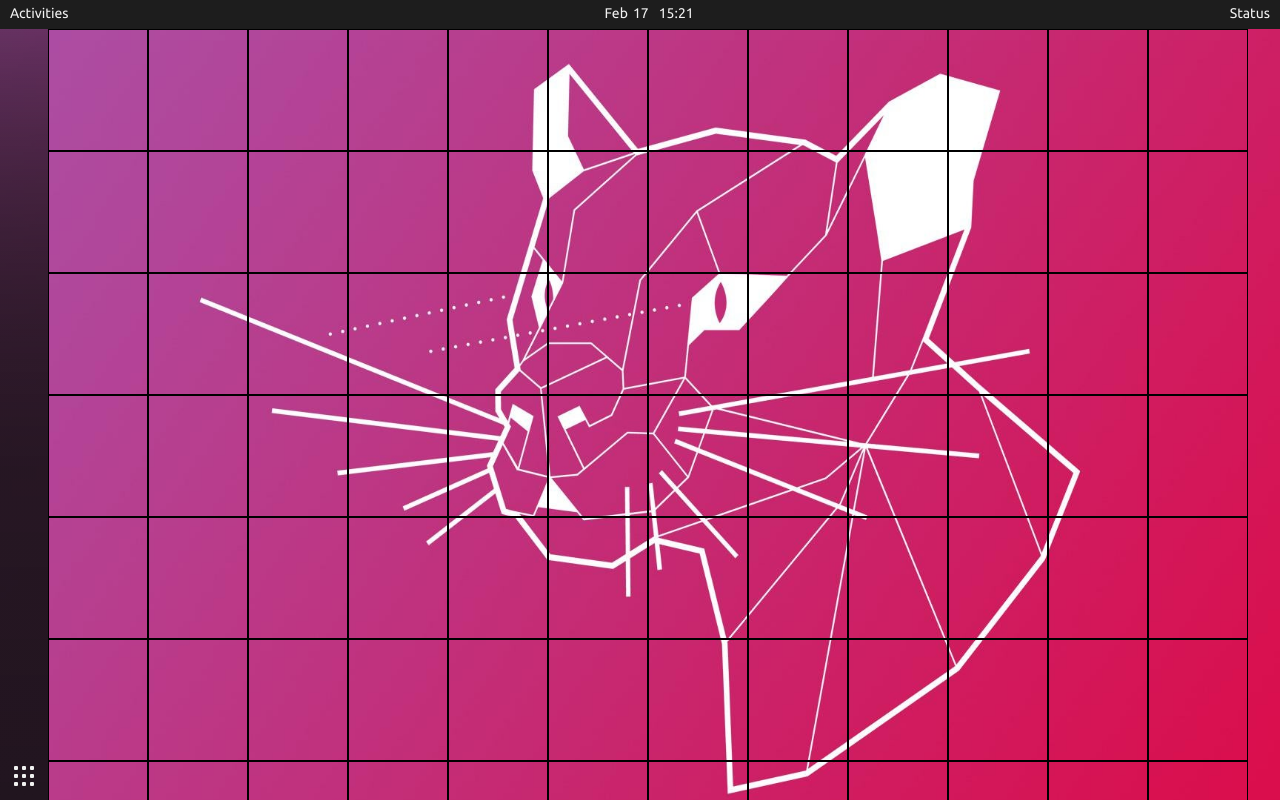
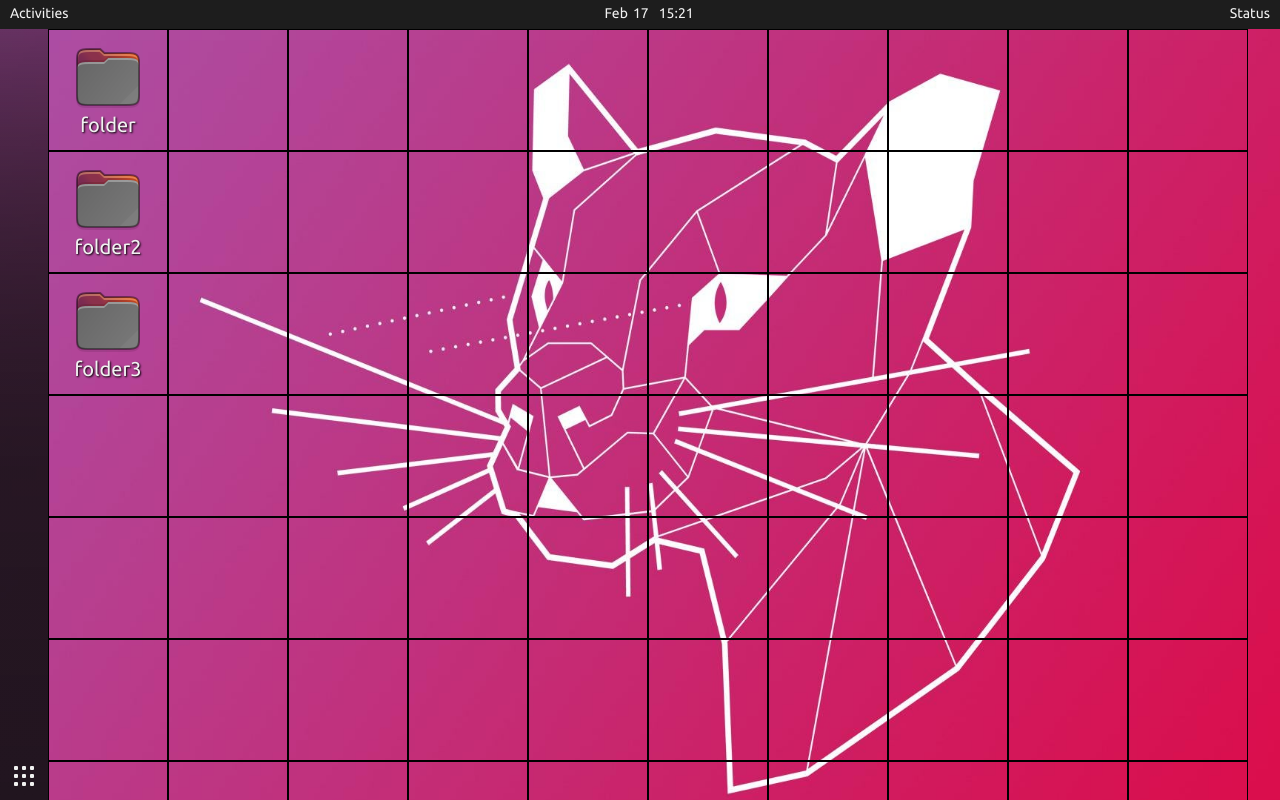
Before and after one commit to Coremotor/linux, a React (Create React App) app: page / in a window 1280 px wide. Built offline with nearby package versions, Linux system fonts and the light colour scheme.

Commit message:
add desktop grid

```diff
--- a/src/components/desktop/index.tsx
+++ b/src/components/desktop/index.tsx
@@ -1,14 +1,33 @@
 import styled from 'styled-components'
 import React, { useEffect, useState } from 'react'
-import { Item, makeGrid, sortList } from 'helpers/buildDesktop'
+import { Item, createGrid, sortList } from 'helpers/buildDesktop'
+import Folder from 'components/folder'
+
+const initialState = [
+	{
+		id: `id${0}`,
+		order: 0,
+		el: <Folder name='folder' />,
+	},
+	{
+		id: `id${10}`,
+		order: 10,
+		el: <Folder name='folder2' />,
+	},
+	{
+		id: `id${20}`,
+		order: 20,
+		el: <Folder name='folder3' />,
+	},
+]
 
 function Desktop() {
-	const [grid, setGrid] = useState<Item[]>(makeGrid())
-	const [currentItem, setCurrentItem] = useState<Item | null>(null)
+	const [grid, setGrid] = useState<Item[]>(createGrid())
+	const [currentGridItem, setCurrentGridItem] = useState<Item | null>(null)
 
 	const dragStart = (ev: React.DragEvent<HTMLDivElement>, item: Item) => {
-		setCurrentItem(item)
-		ev.currentTarget.style.background = 'lightgray'
+		setCurrentGridItem(item)
+		// ev.currentTarget.style.background = 'lightgray'
 	}
 
 	const end = (ev: React.DragEvent<HTMLDivElement>) => {
@@ -17,13 +36,13 @@ function Desktop() {
 
 	const drop = (ev: React.DragEvent<HTMLDivElement>, item: Item) => {
 		ev.preventDefault()
-		if (currentItem) {
+		if (currentGridItem) {
 			setGrid(
 				grid.map(i => {
 					if (i.id === item.id) {
-						return { ...i, order: currentItem.order }
+						return { ...i, order: currentGridItem.order }
 					}
-					if (i.id === currentItem.id) {
+					if (i.id === currentGridItem.id) {
 						return { ...i, order: item.order }
 					}
 					return i
@@ -38,7 +57,13 @@ function Desktop() {
 		ev.currentTarget.style.background = 'rgba(0, 0, 0, 0.2)'
 	}
 
-	useEffect(() => {}, [])
+	useEffect(() => {
+		const a = grid
+		initialState.forEach(i => {
+			a[i.order] = i
+		})
+		setGrid([...a])
+	}, [])
 
 	return (
 		<Container>
@@ -52,7 +77,6 @@ function Desktop() {
 					onDragEnd={end}
 					onDragOver={dragOver}
 					onDrop={ev => drop(ev, i)}
-					onDoubleClick={e => console.log(e)}
 				>
 					{i.el}
 				</Cell>
@@ -67,7 +91,7 @@ const Container = styled.div`
 	width: 100%;
 	overflow: hidden;
 	display: grid;
-	grid-template-columns: repeat(auto-fill, 100px);
+	grid-template-columns: repeat(auto-fit, 120px);
 `
 const Cell = styled.div`
 	height: 120px;
--- a/src/components/folder/index.tsx
+++ b/src/components/folder/index.tsx
@@ -1,11 +1,34 @@
 import React, { FC } from 'react'
+import styled from 'styled-components'
+import img from 'assets/images/folder.png'
+import colors from 'styles/colors'
 
 type TProps = {
 	name: string
+	onDoubleClick?: () => void
 }
 
-const Folder: FC<TProps> = ({ name }) => {
-	return <div>{name}</div>
+const Folder: FC<TProps> = ({ name, onDoubleClick }) => {
+	return (
+		<Container onDoubleClick={onDoubleClick}>
+			<Image src={img} alt='icon' />
+			<Text>{name}</Text>
+		</Container>
+	)
 }
 
 export default Folder
+
+const Container = styled.div`
+	display: flex;
+	flex-direction: column;
+	align-items: center;
+	justify-content: center;
+`
+const Image = styled.img`
+	margin-bottom: 5px;
+`
+const Text = styled.span`
+	color: ${colors.primaryText};
+	text-shadow: 1px 1px 2px black;
+`
--- a/src/helpers/buildDesktop.ts
+++ b/src/helpers/buildDesktop.ts
@@ -4,9 +4,9 @@ export type Item = {
 	el?: JSX.Element
 }
 
-export const makeGrid = () => {
+export const createGrid = () => {
 	let a: Item[] = []
-	for (let i = 0; i < 120; i++) {
+	for (let i = 0; i < 100; i++) {
 		a.push({
 			id: `id${i}`,
 			order: i,
```
Also changed, not shown: src/assets/images/folder.png (added).
